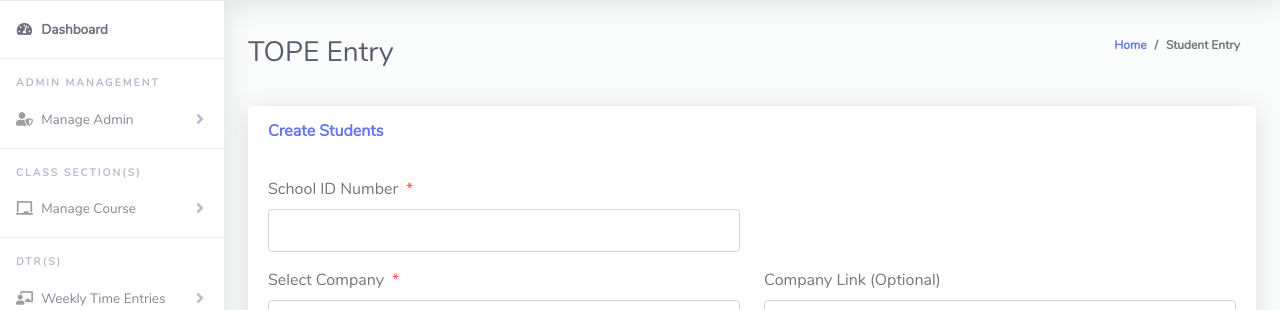
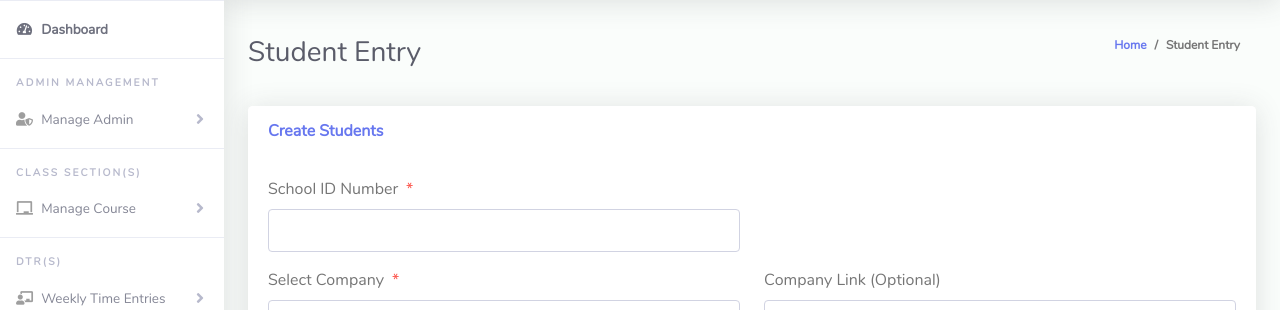
Before and after one commit to TopeTamad/OjtMonitoring1, a PHP site: page /Admin/createStudents.php in a window 1280 px wide. Shown: the part 70-380 px from the top of the page. Run offline with PHP 8.4, Linux system fonts and the light colour scheme; a user stored in the database is signed in; data comes from the database, SQL or seed files in the repository; data that the repository does not hold is empty.

Commit message:
new tope

```diff
--- a/Admin/createStudents.php
+++ b/Admin/createStudents.php
@@ -219,7 +219,7 @@ if (isset($_POST['update_remaining_time'])) {
                 <!-- Container Fluid-->
                 <div class="container-fluid" id="container-wrapper">
                     <div class="d-sm-flex align-items-center justify-content-between mb-4">
-                        <h1 class="h3 mb-0 text-gray-800">TOPE Entry</h1>
+                        <h1 class="h3 mb-0 text-gray-800">Student Entry</h1>
                         <?php echo $statusMsg; ?>
                         <ol class="breadcrumb">
                             <li class="breadcrumb-item"><a href="./">Home</a></li>
```
